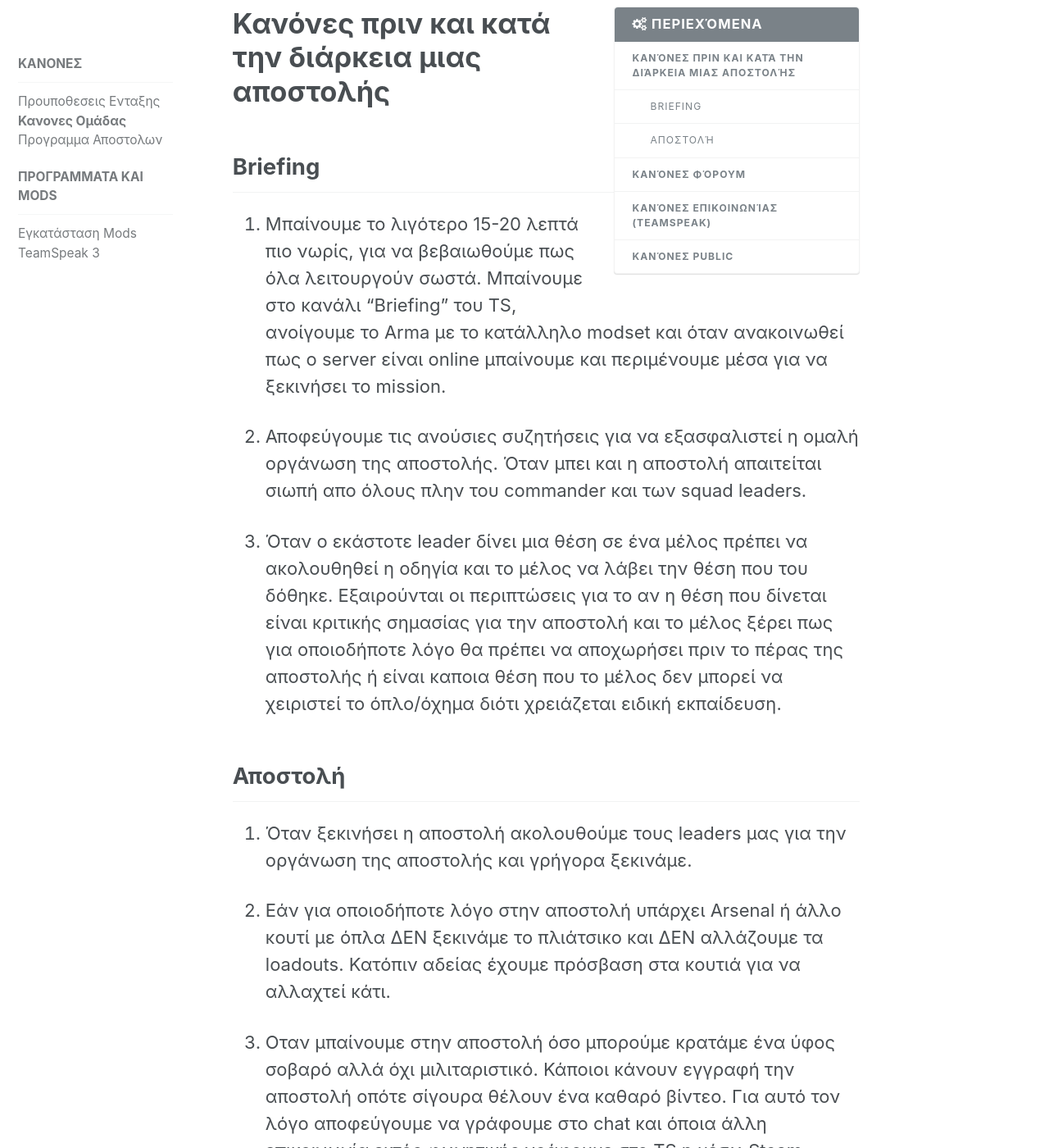
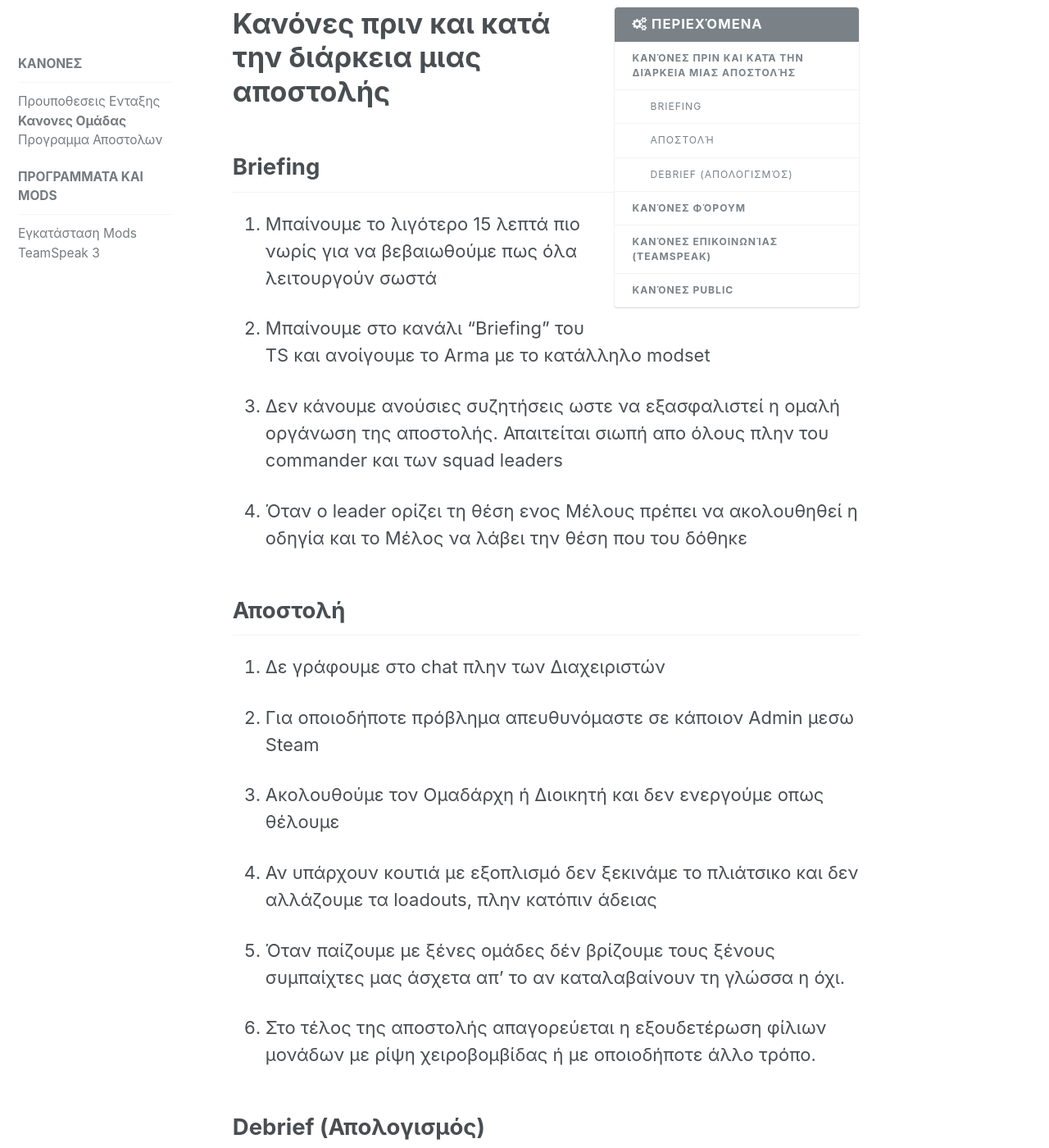
Before and after one commit to SharkGR/Pages, a Jekyll site: the page built from _join/kanones.md, in a window 1280 px wide and 1400 px high, scrolled down 426 px. Shown: the whole window at 82% size. Built offline with Jekyll 4.4.1, drawn with Linux system fonts in a browser that asks for light colours; some of the changed text lies outside the part shown.

Commit message:
Ανακατάταξη κανόνων

```diff
--- a/_join/kanones.md
+++ b/_join/kanones.md
@@ -16,27 +16,37 @@ header:
 
 ## Briefing
 
-1. Μπαίνουμε το λιγότερο 15-20 λεπτά πιο νωρίς, για να βεβαιωθούμε πως όλα λειτουργούν σωστά. Μπαίνουμε στο κανάλι "Briefing" του TS, ανοίγουμε το Arma με το κατάλληλο modset και όταν ανακοινωθεί πως ο server είναι online μπαίνουμε και περιμένουμε μέσα για να ξεκινήσει το mission.
+1. Μπαίνουμε το λιγότερο 15 λεπτά πιο νωρίς για να βεβαιωθούμε πως όλα λειτουργούν σωστά
 
-1. Αποφεύγουμε τις ανούσιες συζητήσεις για να εξασφαλιστεί η ομαλή οργάνωση της αποστολής. Όταν μπει και η αποστολή απαιτείται σιωπή απο όλους πλην του commander και των squad leaders.
+1. Μπαίνουμε στο κανάλι "Briefing" του TS και ανοίγουμε το Arma με το κατάλληλο modset
 
-1. Όταν ο εκάστοτε leader δίνει μια θέση σε ένα μέλος πρέπει να ακολουθηθεί η οδηγία και το μέλος να λάβει την θέση που του δόθηκε. Εξαιρούνται οι περιπτώσεις για το αν η θέση που δίνεται είναι κριτικής σημασίας για την αποστολή και το μέλος ξέρει πως για οποιοδήποτε λόγο θα πρέπει να αποχωρήσει πριν το πέρας της αποστολής ή είναι καποια θέση που το μέλος δεν μπορεί να χειριστεί το όπλο/όχημα διότι χρειάζεται ειδική εκπαίδευση.
+1. Δεν κάνουμε ανούσιες συζητήσεις ωστε να εξασφαλιστεί η ομαλή οργάνωση της αποστολής. Απαιτείται σιωπή απο όλους πλην του commander και των squad leaders
+
+1. Όταν ο leader ορίζει τη θέση ενος Μέλους πρέπει να ακολουθηθεί η οδηγία και το Μέλος να λάβει την θέση που του δόθηκε
 
 ## Αποστολή
 
-1. Όταν ξεκινήσει η αποστολή ακολουθούμε τους leaders μας για την οργάνωση της αποστολής και γρήγορα ξεκινάμε.
+1. Δε γράφουμε στο chat πλην των Διαχειριστών
 
-1. Εάν για οποιοδήποτε λόγο στην αποστολή υπάρχει Arsenal ή άλλο κουτί με όπλα ΔΕΝ ξεκινάμε το πλιάτσικο και ΔΕΝ αλλάζουμε τα loadouts. Κατόπιν αδείας έχουμε πρόσβαση στα κουτιά για να αλλαχτεί κάτι.
+1. Για οποιοδήποτε πρόβλημα απευθυνόμαστε σε κάποιον Admin μεσω Steam
 
-1. Οταν μπαίνουμε στην αποστολή όσο μπορούμε κρατάμε ένα ύφος σοβαρό αλλά όχι μιλιταριστικό. Κάποιοι κάνουν εγγραφή την αποστολή οπότε σίγουρα θέλουν ένα καθαρό βίντεο. Για αυτό τον λόγο αποφεύγουμε να γράφουμε στο chat και όποια άλλη επικοινωνία εκτός φωνητικής γράφουμε στο TS η μέσω Steam.
+1. Ακολουθούμε τον Ομαδάρχη ή Διοικητή και δεν ενεργούμε οπως θέλουμε
+
+1. Αν υπάρχουν κουτιά με εξοπλισμό δεν ξεκινάμε το πλιάτσικο και δεν αλλάζουμε τα loadouts, πλην κατόπιν άδειας
 
 1. Όταν παίζουμε με ξένες ομάδες δέν βρίζουμε τους ξένους συμπαίχτες μας άσχετα απ' το αν καταλαβαίνουν τη γλώσσα η όχι.
 
 1. Στο τέλος της αποστολής απαγορεύεται η εξουδετέρωση φίλιων μονάδων με ρίψη χειροβομβίδας ή με οποιοδήποτε άλλο τρόπο.
 
-1. Για την ορθή έκβαση της αποστολής ακολουθούμε τις οδηγίες του leader μας και δεν πηγαίνουμε όπου θέλουμε. Για οποιοδήποτε παράπονο ή κριτική απέναντι στον leader για λόγους βελτίωσης καθαρά θα γίνεται στο τέλος της εκάστοτε αποστολής κατα την διάρκεια του debriefing
+## Debrief (Απολογισμός)
 
-1. Στο τέλος της κάθε αποστολής θα γίνεται το Debriefing ιεραρχικά. Πρώτος ο commander και μετά με την σειρά που θα ορίζει ο commander οι leaders με τα μέλη τους. Το debriefing είναι μέρος της αποστολής και μια αποστολή τελειώνει εφόσον και μόνο αν τελειώσει το debriefing.
+1. Το debfief είναι μέρος του event. Το event τελειώνει με τη λήξη του debrief
+
+1. Η Αποτίμηση γίνεται ιεραρχικά. Ξεκινάει ο Διοικητής, ακολουθούν οι Ομαδάρχες, και στο τέλος τα Μέλη
+
+1. Οποιοδήποτε παράπονο ή κριτική θα γίνεται στο debrief στο τέλος της αποστολής
+
+1. Το debriefing είναι μέρος της αποστολής και μια αποστολή τελειώνει εφόσον και μόνο αν τελειώσει το debriefing.
 
 # Κανόνες φόρουμ
 
```
